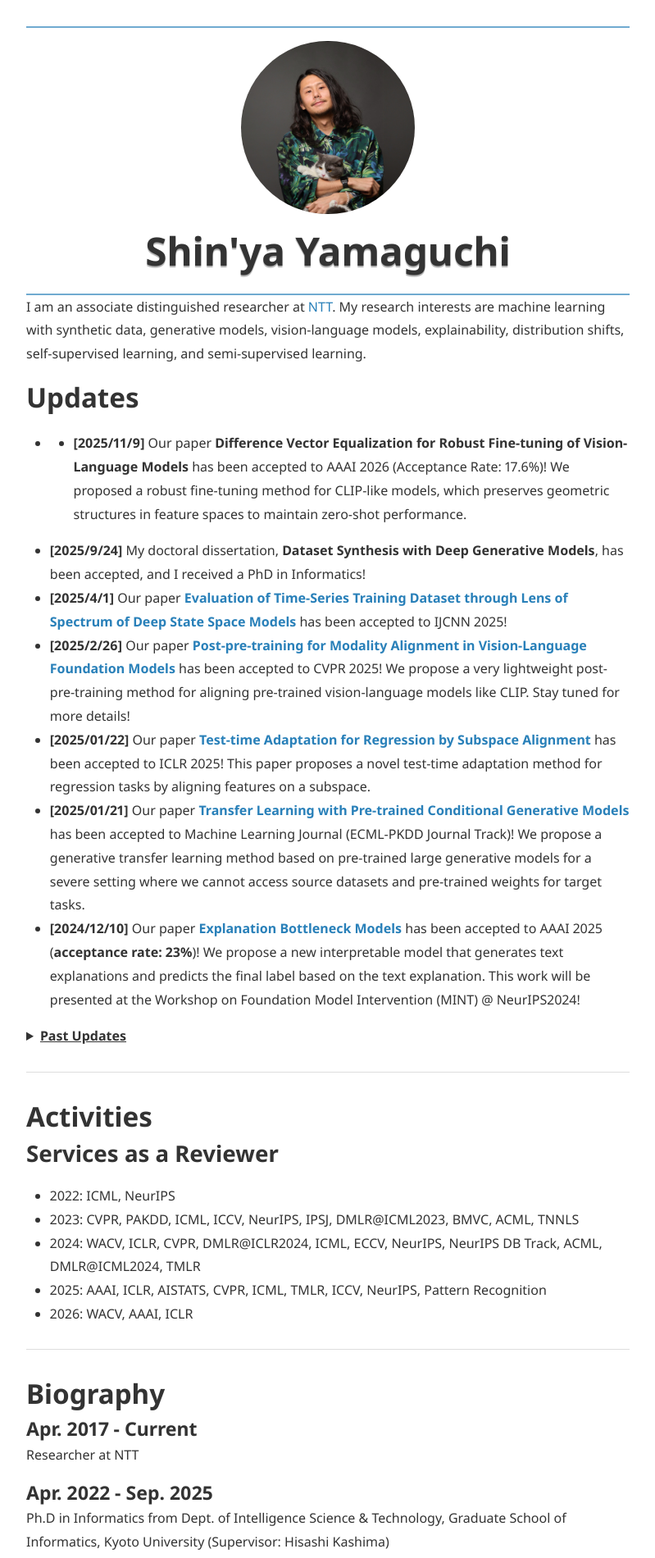
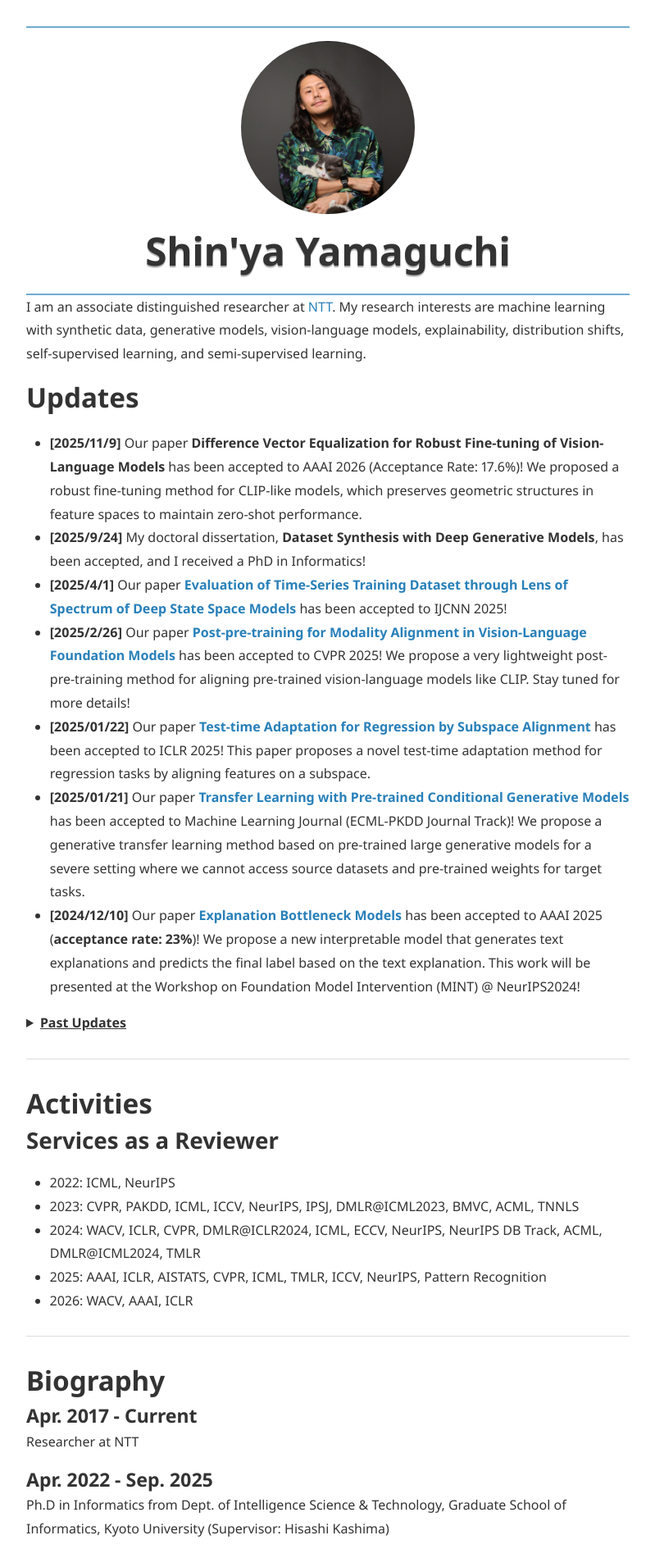
Before and after one commit to yshinya6/yshinya6.github.io, a Jekyll site: the page built from index.md, in a window 1280 px wide. Shown: the top 1900 px of the page at 82% size, without its empty margins (240-1039 px from the left). Built offline with Jekyll 4.4.1, drawn with Linux system fonts in a browser that asks for light colours; nearby versions of some CDN libraries.

Commit message:
Fix format

```diff
--- a/index.md
+++ b/index.md
@@ -20,7 +20,7 @@ I am an associate distinguished researcher at [NTT](https://www.rd.ntt/e/cds/).
 My research interests are machine learning with synthetic data, generative models, vision-language models, explainability, distribution shifts, self-supervised learning, and semi-supervised learning.
 
 # Updates
-* * **[2025/11/9]** Our paper **Difference Vector Equalization for Robust Fine-tuning of Vision-Language Models** has been accepted to AAAI 2026 (Acceptance Rate: 17.6%)! We proposed a robust fine-tuning method for CLIP-like models, which preserves geometric structures in feature spaces to maintain zero-shot performance.
+* **[2025/11/9]** Our paper **Difference Vector Equalization for Robust Fine-tuning of Vision-Language Models** has been accepted to AAAI 2026 (Acceptance Rate: 17.6%)! We proposed a robust fine-tuning method for CLIP-like models, which preserves geometric structures in feature spaces to maintain zero-shot performance.
 * **[2025/9/24]** My doctoral dissertation, **Dataset Synthesis with Deep Generative Models**, has been accepted, and I received a PhD in Informatics!
 * **[2025/4/1]** Our paper [**Evaluation of Time-Series Training Dataset through Lens of Spectrum of Deep State Space Models**](https://arxiv.org/abs/2408.16261) has been accepted to IJCNN 2025!
 * **[2025/2/26]** Our paper [**Post-pre-training for Modality Alignment in Vision-Language Foundation Models**](https://arxiv.org/abs/2504.12717) has been accepted to CVPR 2025! We propose a very lightweight post-pre-training method for aligning pre-trained vision-language models like CLIP. Stay tuned for more details!
```
